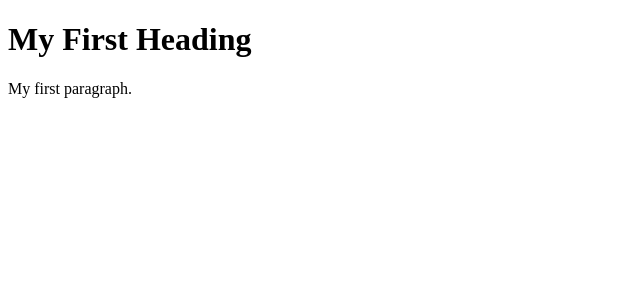
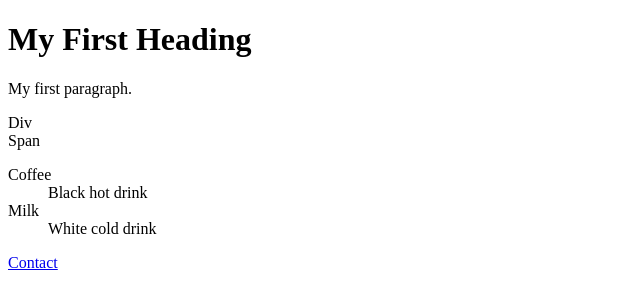
Before and after one commit to raphaRodrigo/rapharodrigo.github.io, a plain HTML site: page index.html in a window 1280 px wide. Shown: the whole page, without its empty margins (0-640 px from the left). Drawn offline with Linux system fonts and the light colour scheme.

Commit message:
Added link for accessing contact page.

```diff
--- a/index.html
+++ b/index.html
@@ -4,10 +4,18 @@
       <title>Rapha's Homepage</title>
    </head>
    <body>
-
       <h1>My First Heading</h1>
-
       <p>My first paragraph.</p>
-
+      <div class="">
+         Div
+      </div>
+      <span>Span</span>
+      <dl>
+        <dt>Coffee</dt>
+        <dd>Black hot drink</dd>
+        <dt>Milk</dt>
+        <dd>White cold drink</dd>
+      </dl>
+      <a href="contact.html">Contact</a>
    </body>
 </html>
```
Also changed, not shown: contact.html (added, +10 -0 lines). Lines whose indentation alone changed are shown as unchanged.
